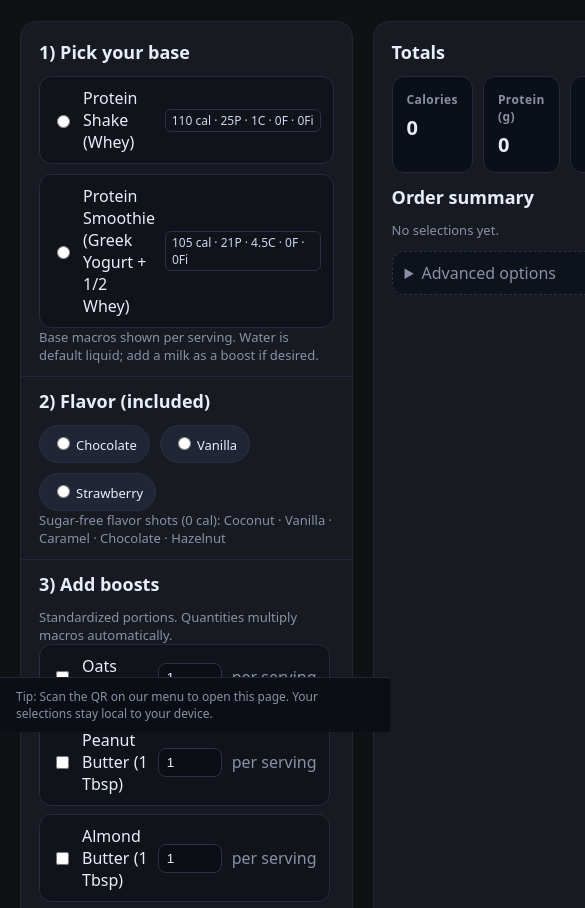
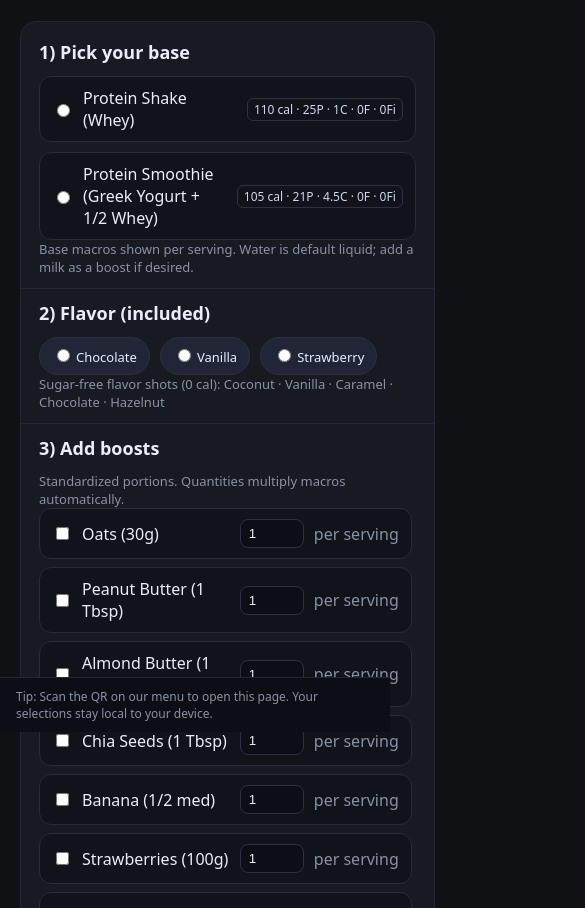
Before and after one commit to mlynnfitnessandnutrition-ui/Lifeline-Macro-Calculator, a plain HTML site: page index.html in a window 390 px wide. Shown: the part 112-1020 px from the top of the page, 585 px wide, since content can reach past the window. Drawn offline with Linux system fonts and the light colour scheme.

Commit message:
index.html

```diff
--- a/index.html
+++ b/index.html
@@ -34,13 +34,17 @@
     .section{margin-top:12px}
     details{border:1px dashed #2a3146; border-radius:12px; padding:10px 12px; background:#0e121a}
     summary{cursor:pointer; color:var(--muted)}
-    .list{display:grid; grid-template-columns:1fr; gap:8px; max-height:420px; overflow:auto; padding-right:4px}
+    .list{display:grid; grid-template-columns:1fr; gap:8px; max-height:420px; overflow-y:auto; overflow-x:hidden; padding-right:4px; -webkit-overflow-scrolling:touch; overscroll-behavior:contain; touch-action: pan-y}
     .badge{font-size:12px; background:#1b2131; padding:2px 8px; border-radius:999px; border:1px solid #2b3144; margin-left:6px}
     .tag{font-size:12px; padding:2px 6px; border-radius:6px; border:1px solid #2b3144; color:#cdd7ee}
     footer{position:fixed; left:0; right:0; bottom:0; background:#0b0e14; border-top:1px solid #232735; padding:10px 16px; display:flex; justify-content:center; gap:12px}
     .notice{font-size:12px; color:var(--muted)}
     .divider{height:1px; background:#22283a; margin:12px -18px}
-  </style>
+  @media (max-width: 860px){
+  .grid{grid-template-columns:1fr}
+  .list{height:52vh; max-height:none}
+}
+</style>
 </head>
 <body>
   <header>
```
